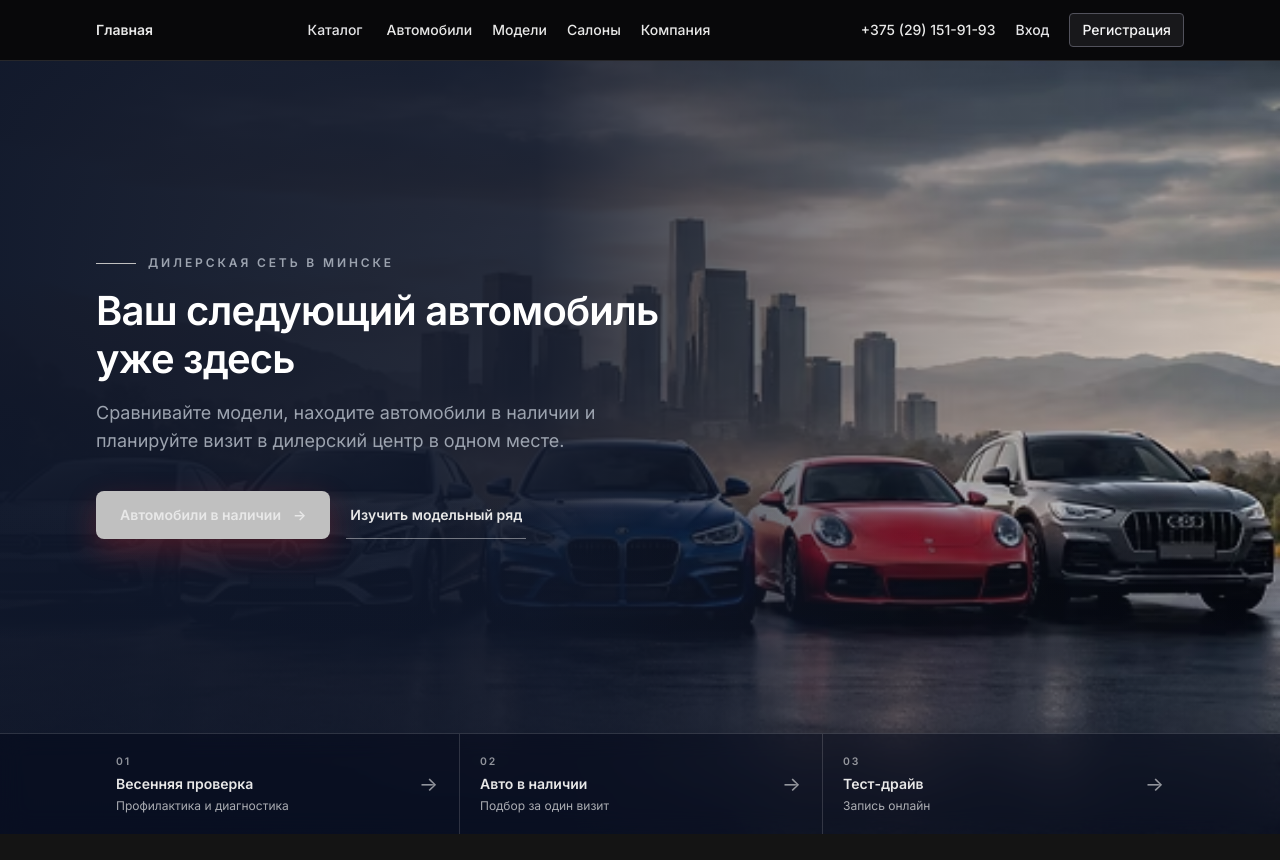
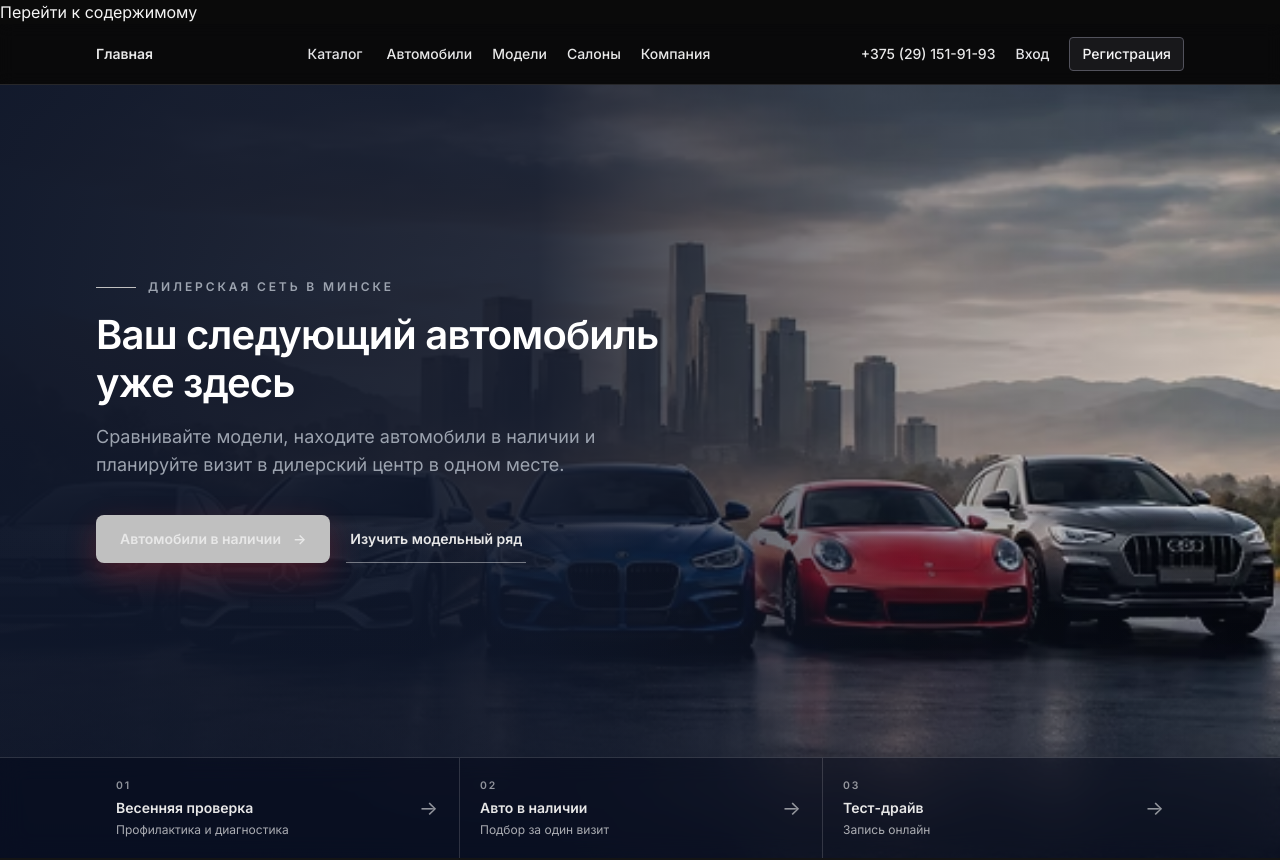
Before and after one commit to fedorakooo/Auto-Dealer-System-Frontend, a React (Vite) app: page / in a window 1280 px wide. Shown: the top 860 px of the page. Built offline with nearby package versions, Linux system fonts and the light colour scheme; no server answers.

Commit message:
feat: Add skip links and integrate theme variables

```diff
--- a/src/layouts/LandingLayout.jsx
+++ b/src/layouts/LandingLayout.jsx
@@ -3,9 +3,12 @@ import { Navbar } from '@/shared/ui/Navbar.jsx'
 import { Footer } from '@/shared/ui/Footer.jsx'
 export function LandingLayout() {
   return (
-    <div className="flex min-h-screen flex-col bg-zinc-50 text-zinc-900 dark:bg-zinc-950 dark:text-zinc-50">
+    <div className="flex min-h-screen flex-col bg-[var(--color-bg)] text-[var(--color-text)]">
+      <a href="#main-content" className="skip-link">
+        Перейти к содержимому
+      </a>
       <Navbar variant="minimal" />
-      <main className="flex-1">
+      <main id="main-content" className="flex-1" tabIndex="-1">
         <Outlet />
       </main>
       <Footer />
--- a/src/layouts/MainLayout.jsx
+++ b/src/layouts/MainLayout.jsx
@@ -4,9 +4,12 @@ import { Footer } from '@/shared/ui/Footer.jsx'
 import { Container } from '@/shared/ui/Container.jsx'
 export function MainLayout() {
   return (
-    <div className="flex min-h-screen flex-col bg-zinc-50 text-zinc-900 dark:bg-zinc-950 dark:text-zinc-50">
+    <div className="flex min-h-screen flex-col bg-[var(--color-bg)] text-[var(--color-text)]">
+      <a href="#main-content" className="skip-link">
+        Перейти к содержимому
+      </a>
       <Navbar />
-      <main className="flex-1">
+      <main id="main-content" className="flex-1" tabIndex="-1">
         <Container className="py-8">
           <Outlet />
         </Container>
```
